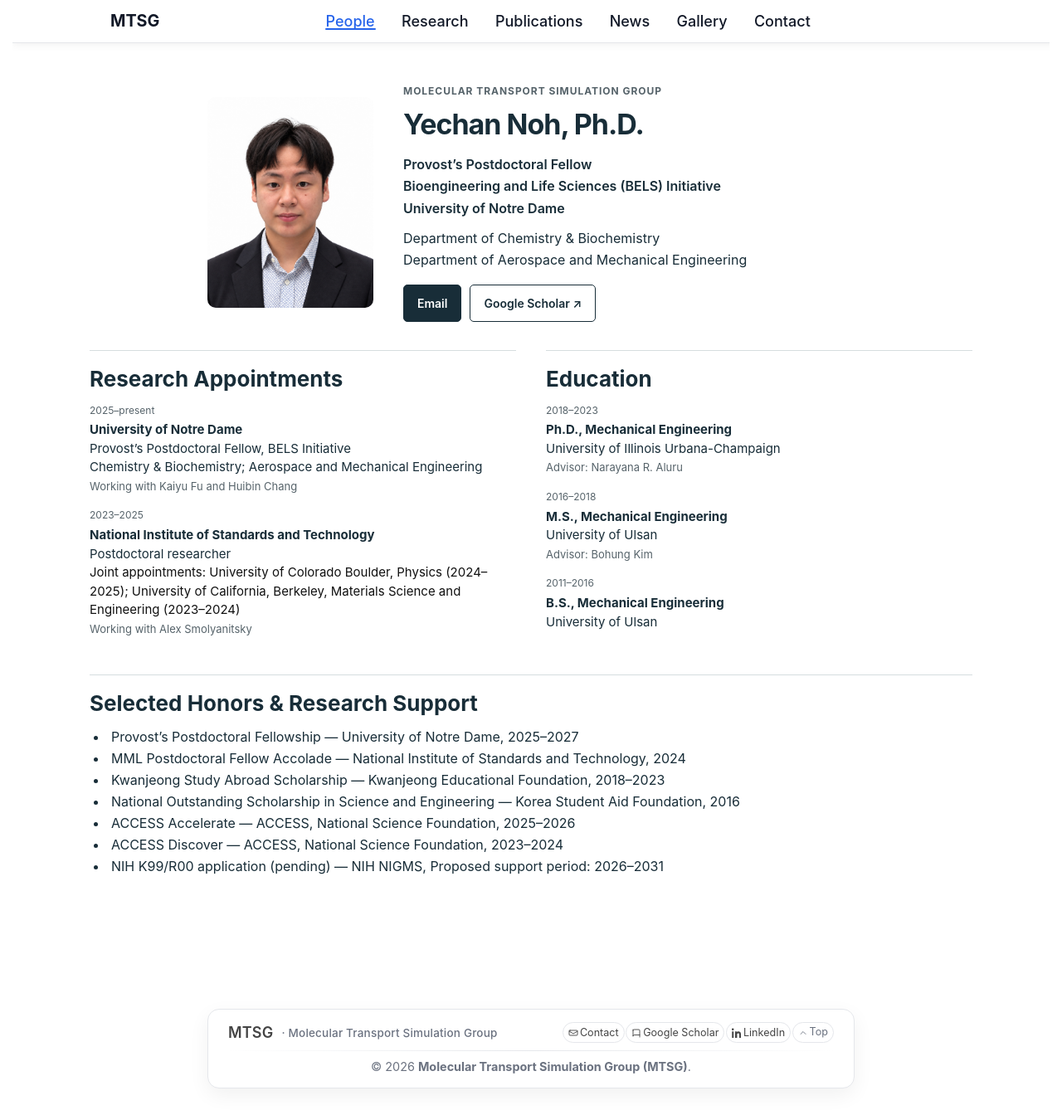
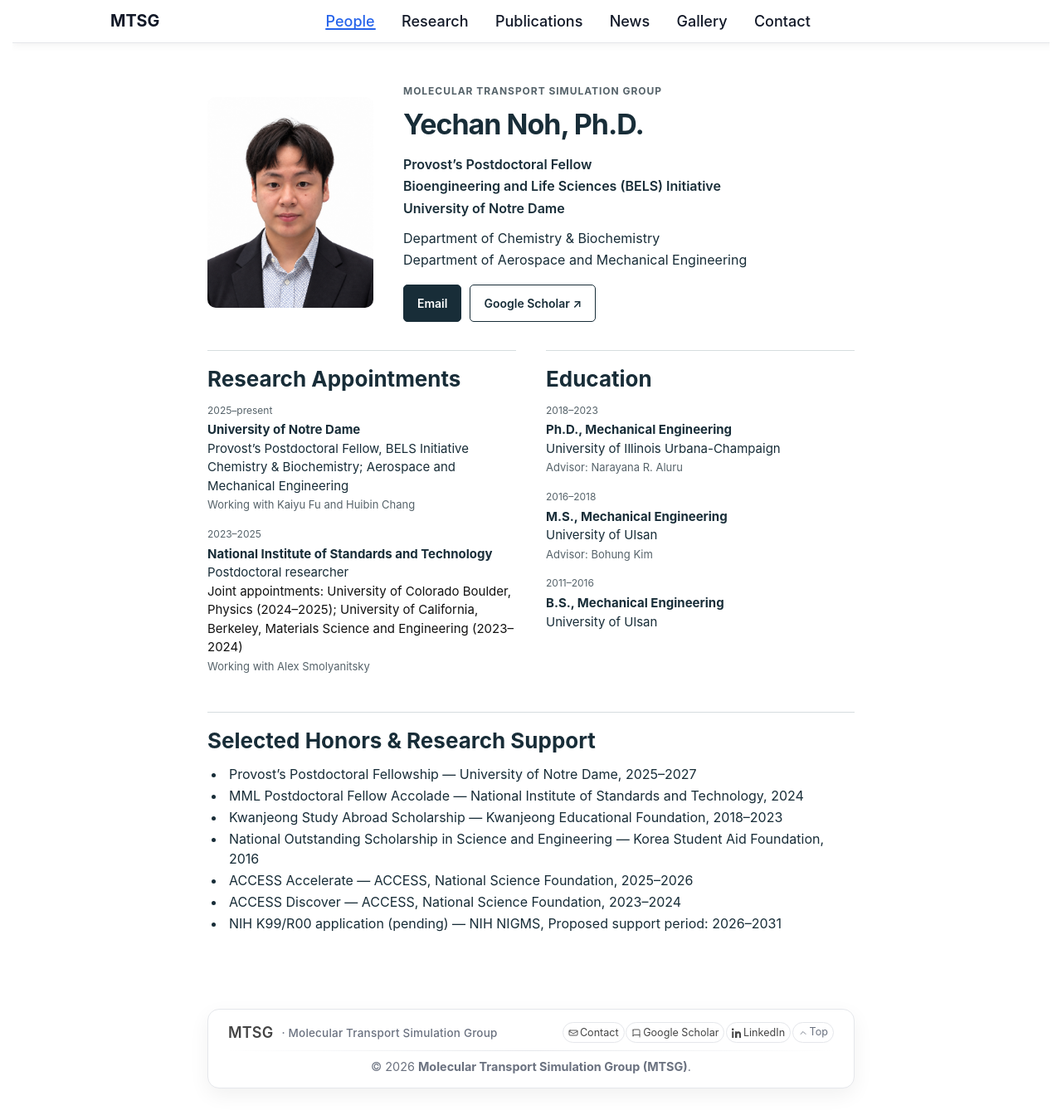
Before and after one commit to Yechan-Noh/MPSG, a Jekyll site: the page built from _pages/people.html, in a window 1280 px wide and 1344 px high. Shown: the whole window at 83% size. Built offline with Jekyll 4.4.1, drawn with Linux system fonts in a browser that asks for light colours.

Commit message:
Align all People sections to the same centered content width

```diff
--- a/assets/css/mtsg-site.css
+++ b/assets/css/mtsg-site.css
@@ -156,8 +156,8 @@
 .updates-page .thumbs img{width:72px;height:54px;object-fit:cover;border-radius:3px}
 @media(max-width:760px){.updates-page{padding:22px 20px 30px}.updates-page :is(.news-grid,.gallery-grid){grid-template-columns:1fr;gap:20px}.updates-page :is(.news-hero,.gallery-hero) h1{font-size:26px}.updates-page :is(.news-header,.gallery-header){font-size:17px;padding:16px 18px}.updates-page :is(.news-body,.gallery-body){padding:16px 18px}}
 
-/* Center the profile introduction within the shared page shell. */
+/* Center all three People sections on the same content measure. */
 .people-page .profile-header{width:100%;max-width:780px;margin:0 auto;grid-template-columns:200px minmax(0,1fr);gap:36px}
-.people-page .profile-columns,.people-page> .mt-section{width:100%;max-width:none}
-@media(max-width:760px){.people-page .profile-header{max-width:560px;grid-template-columns:115px minmax(0,1fr);gap:20px}}
+.people-page .profile-columns,.people-page> .mt-section{width:100%;max-width:780px;margin-left:auto;margin-right:auto}
+@media(max-width:760px){.people-page .profile-columns,.people-page> .mt-section{max-width:560px}.people-page .profile-header{max-width:560px;grid-template-columns:115px minmax(0,1fr);gap:20px}}
 @media(max-width:420px){.people-page .profile-header{grid-template-columns:92px minmax(0,1fr);gap:16px}.people-page .profile-header .mt-actions{gap:8px}.people-page .profile-header .mt-button{padding:8px 10px}}
```
